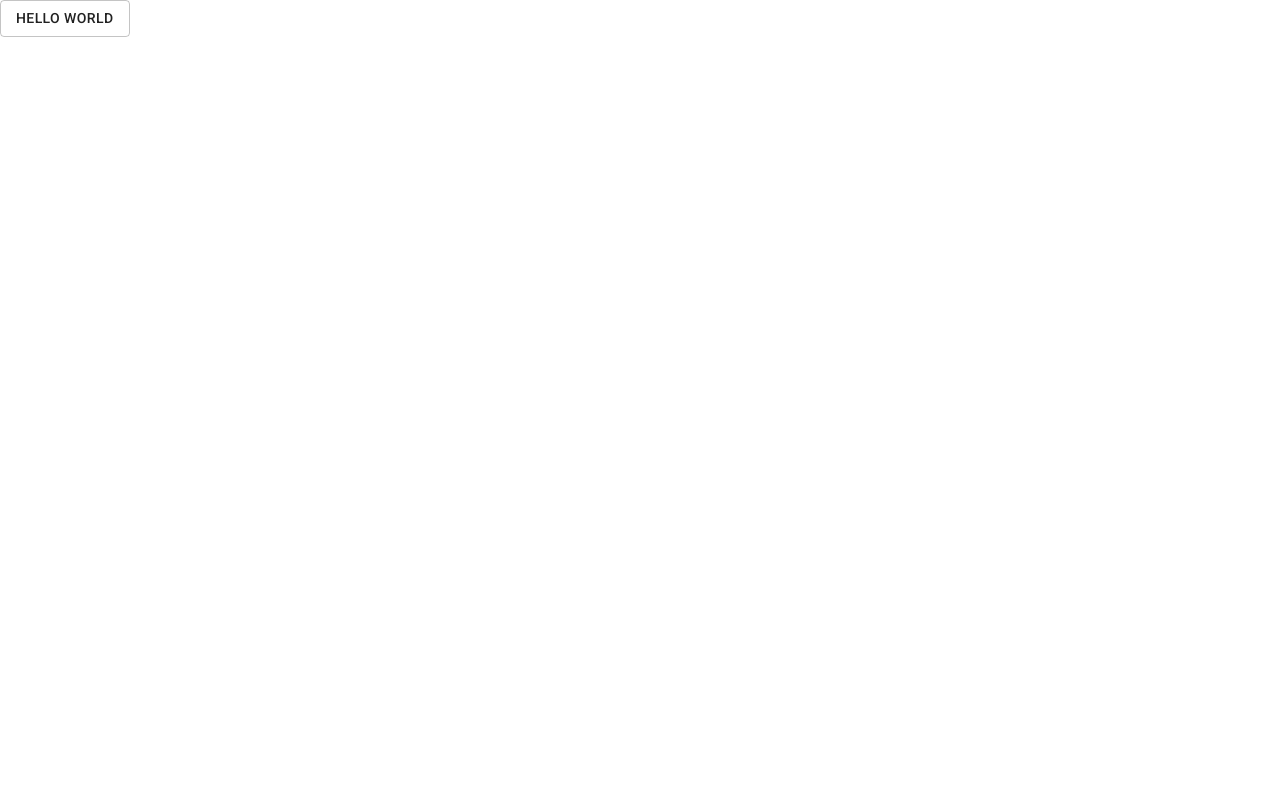
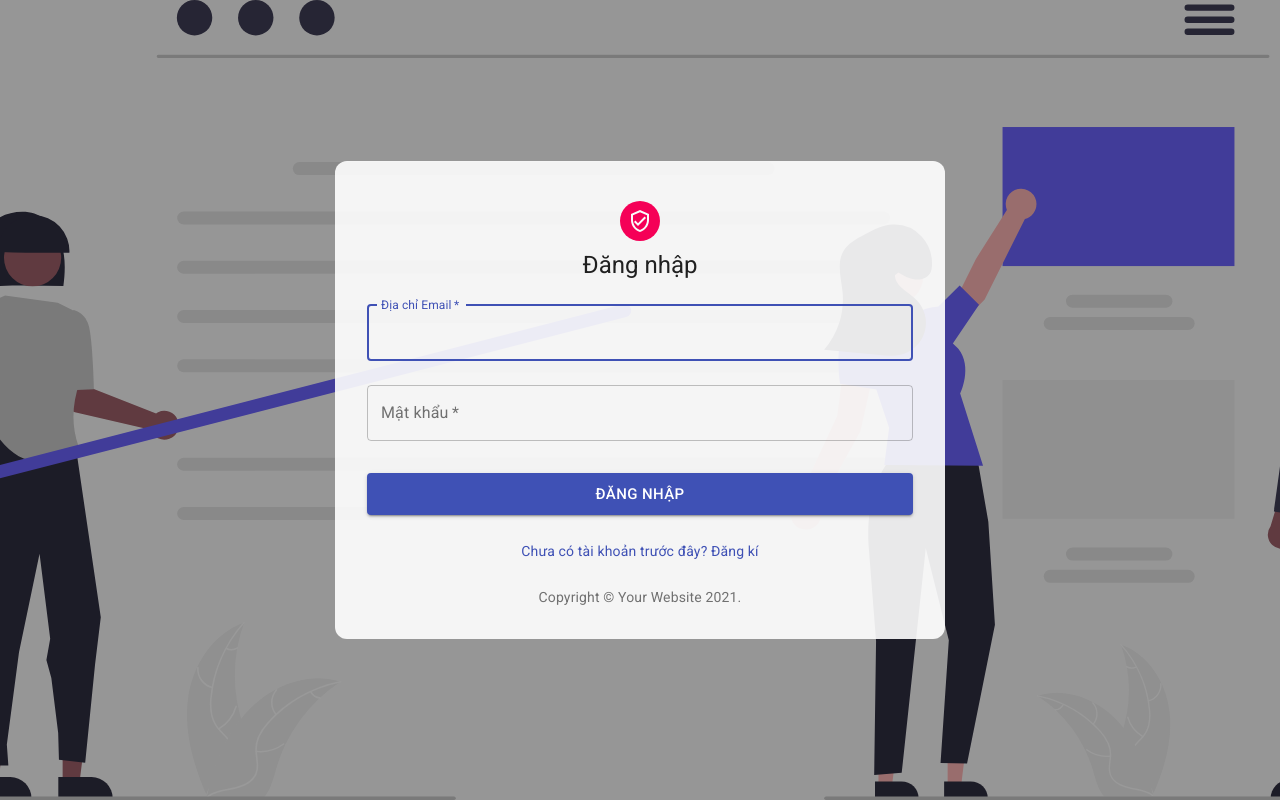
Before and after one commit to binhtt13122000/Blog_Fake_FE, a React app: page / in a window 1280 px wide. Built offline with nearby package versions, Linux system fonts and the light colour scheme.

Commit message:
[DanhPV] create login page

```diff
--- a/src/components/TextField/TextFieldRhf/index.tsx
+++ b/src/components/TextField/TextFieldRhf/index.tsx
@@ -6,10 +6,10 @@ import {
 } from "@material-ui/core";
 
 export interface TextFieldBaseProps extends MaterialTextFieldProps {
-    errorMessage: string;
-    inputRef: React.Ref<HTMLInputElement>;
+    errorMessage?: string;
+    inputRef?: React.Ref<HTMLInputElement>;
 }
-export const TextFieldRhf = React.forwardRef<HTMLInputElement, TextFieldBaseProps>(
+const TextFieldRhf = React.forwardRef<HTMLInputElement, TextFieldBaseProps>(
     (props: TextFieldBaseProps) => {
         const { errorMessage, inputRef, ...rest } = props;
         const isError = Boolean(errorMessage);
@@ -23,3 +23,5 @@ export const TextFieldRhf = React.forwardRef<HTMLInputElement, TextFieldBaseProp
         );
     }
 );
+
+export default TextFieldRhf;
--- a/src/containers/App/index.tsx
+++ b/src/containers/App/index.tsx
@@ -1,5 +1,6 @@
-import ButtonBase from "../../components/Button/ButtonBase";
+// import ButtonBase from "../../components/Button/ButtonBase";
+import Login from "../Login";
 
 export const App = () => {
-    return <ButtonBase variant="outlined">Hello World</ButtonBase>;
+    return <Login />;
 };
--- /dev/null
+++ b/src/containers/Login/index.tsx
@@ -0,0 +1,189 @@
+import React, { useState } from "react";
+
+import { useForm } from "react-hook-form";
+
+import BoxBase from "../../components/Box/BoxBase/index";
+import ButtonBase from "../../components/Button/ButtonBase/index";
+import CircularProgressBase from "../../components/Loading/CircularProgressBase/index";
+import TextFieldRhf from "../../components/TextField/TextFieldRhf/index";
+import { Avatar, Link, Typography } from "@material-ui/core";
+import { CssBaseline } from "@material-ui/core";
+import { makeStyles } from "@material-ui/core/styles";
+import VerifiedUserOutlined from "@material-ui/icons/VerifiedUserOutlined";
+
+import Images from "../../assets/images/undraw_Blogging.svg";
+
+const useStyles = makeStyles((theme) => ({
+    root: {
+        height: "100vh",
+        width: "100%",
+        position: "relative",
+    },
+    image: {
+        backgroundImage: `url(${Images})`,
+        backgroundRepeat: "no-repeat",
+        backgroundColor:
+            theme.palette.type === "light" ? theme.palette.grey[50] : theme.palette.grey[900],
+        backgroundSize: "cover",
+        backgroundPosition: "center",
+
+        position: "absolute",
+        top: 0,
+        left: 0,
+        zIndex: -1,
+        [theme.breakpoints.down("xs")]: {
+            backgroundSize: "contain",
+        },
+    },
+    rightSide: {
+        backgroundColor: "rgba(0, 0, 0, 0.4)",
+    },
+    paper: {
+        width: "100%",
+        maxWidth: "610px",
+        padding: theme.spacing(4),
+        backgroundColor: "rgba(255, 255, 255, 0.9)",
+        borderRadius: "12px",
+
+        display: "flex",
+        flexDirection: "column",
+        alignItems: "center",
+
+        [theme.breakpoints.down("xs")]: {
+            maxWidth: "100%",
+            padding: theme.spacing(4),
+            margin: "initial",
+            borderRadius: "initial",
+        },
+    },
+    avatar: {
+        margin: theme.spacing(1),
+        backgroundColor: theme.palette.secondary.main,
+    },
+    form: {
+        width: "100%",
+        marginTop: theme.spacing(1),
+    },
+    submit: {
+        margin: theme.spacing(3, 0, 2),
+    },
+}));
+
+const Login = () => {
+    const classes = useStyles();
+    const [isLoading, setIsLoading] = useState(false);
+    const {
+        register,
+        handleSubmit,
+        clearErrors,
+        formState: { errors },
+    } = useForm();
+
+    const submitHandler = () => {
+        setIsLoading(true);
+        setTimeout(() => {
+            setIsLoading(false);
+        }, 5000);
+        clearErrors();
+    };
+    const { ref: inputEmailRef, ...inputEmailProps } = register("email", {
+        required: "Email không được để trống",
+        pattern: {
+            value: /^[A-Z0-9._%+-]+@[A-Z0-9.-]+\.[A-Z]{2,}$/i,
+            message: "Email không hợp lệ!",
+        },
+    });
+    const { ref: inputPasswordRef, ...inputPasswordProps } = register("password", {
+        required: "Password không được để trống",
+        validate: (value) => value.length > 5 || "Độ dài password cần lớn hơn 5",
+    });
+    return (
+        <BoxBase className={classes.root} display="flex">
+            <CssBaseline />
+            <BoxBase className={classes.image} width={1} height={1} />
+            <BoxBase
+                className={classes.rightSide}
+                display="flex"
+                justifyContent="center"
+                alignItems="center"
+                width={1}
+                height={1}
+            >
+                <div className={classes.paper}>
+                    <Avatar className={classes.avatar}>
+                        <VerifiedUserOutlined />
+                    </Avatar>
+                    <Typography component="h1" variant="h5">
+                        Đăng nhập
+                    </Typography>
+                    <form
+                        className={classes.form}
+                        autoComplete="off"
+                        noValidate
+                        onSubmit={handleSubmit(submitHandler)}
+                    >
+                        <TextFieldRhf
+                            variant="outlined"
+                            margin="normal"
+                            fullWidth
+                            required
+                            id="email"
+                            label="Địa chỉ Email"
+                            inputRef={inputEmailRef}
+                            errorMessage={errors["email"] && errors["email"].message}
+                            autoFocus
+                            {...inputEmailProps}
+                        />
+                        <TextFieldRhf
+                            variant="outlined"
+                            margin="normal"
+                            fullWidth
+                            required
+                            label="Mật khẩu"
+                            type="password"
+                            id="password"
+                            inputRef={inputPasswordRef}
+                            errorMessage={errors["password"] && errors["password"].message}
+                            {...inputPasswordProps}
+                        />
+                        <ButtonBase
+                            type="submit"
+                            fullWidth
+                            variant="contained"
+                            color="primary"
+                            className={classes.submit}
+                            size="large"
+                        >
+                            {isLoading ? (
+                                <CircularProgressBase variant="indeterminate" color="inherit" />
+                            ) : (
+                                "Đăng Nhập"
+                            )}
+                        </ButtonBase>
+                    </form>
+                    <BoxBase textAlign="center" width={1}>
+                        <Typography
+                            style={{ cursor: "pointer", paddingTop: "10px", paddingBottom: "10px" }}
+                            color="primary"
+                            variant="body2"
+                        >
+                            {"Chưa có tài khoản trước đây? Đăng kí"}
+                        </Typography>
+                    </BoxBase>
+                    <BoxBase marginTop={{ value: 2 }} width={1}>
+                        <Typography variant="body2" color="textSecondary" align="center">
+                            {"Copyright © "}
+                            <Link color="inherit" href="https://material-ui.com/">
+                                Your Website
+                            </Link>{" "}
+                            {new Date().getFullYear()}
+                            {"."}
+                        </Typography>
+                    </BoxBase>
+                </div>
+            </BoxBase>
+        </BoxBase>
+    );
+};
+
+export default Login;
--- /dev/null
+++ b/src/custom.d.ts
@@ -0,0 +1,4 @@
+declare module "*.svg" {
+    const content: any;
+    export default content;
+}
```
Also changed, not shown: src/assets/images/undraw_Blogging.svg (added), 1 other file (tests, documents, lock files or other folders).
